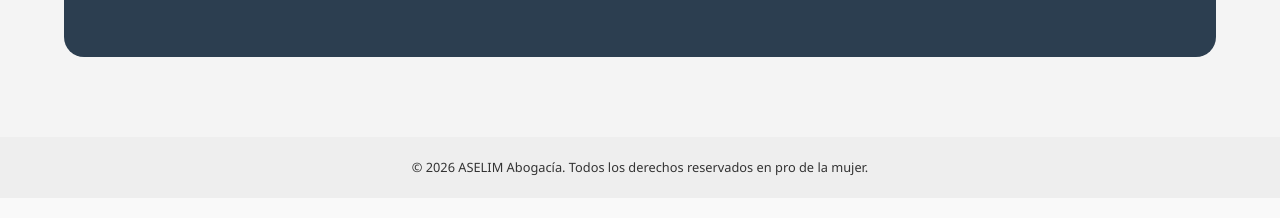
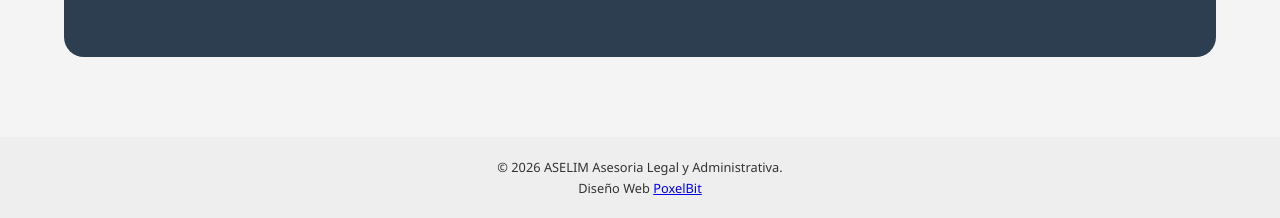
Before and after one commit to uxurimx/aselim, a plain HTML site: page index.html in a window 1280 px wide. Shown: the part 2694-2912 px from the top of the page. Drawn offline with Linux system fonts and the light colour scheme.

Commit message:
poxelbit

```diff
--- a/index.html
+++ b/index.html
@@ -3,7 +3,7 @@
 <head>
     <meta charset="UTF-8">
     <meta name="viewport" content="width=device-width, initial-scale=1.0">
-    <title>ASELIM - Apoyo Legal Integral para la Mujer</title>
+    <title>ASELIM Asesoria Legal y Administrativa</title>
     <link href="https://cdnjs.cloudflare.com/ajax/libs/font-awesome/6.0.0/css/all.min.css" rel="stylesheet">
     <link rel="stylesheet" href="https://cdnjs.cloudflare.com/ajax/libs/font-awesome/6.0.0/css/all.min.css">
     <style>
@@ -553,7 +553,8 @@
     </section>
 
     <footer style="text-align: center; padding: 20px; background: #eee; font-size: 0.8rem;">
-        &copy; 2026 ASELIM Abogacía. Todos los derechos reservados en pro de la mujer.
+        &copy; 2026 ASELIM Asesoria Legal y Administrativa.
+        <p>Diseño Web <a href="https://uxurimx.github.io/poxelbit/">PoxelBit</a></p>
     </footer>
 
 </body>
```
